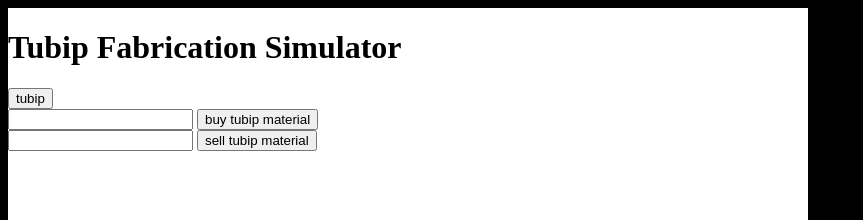
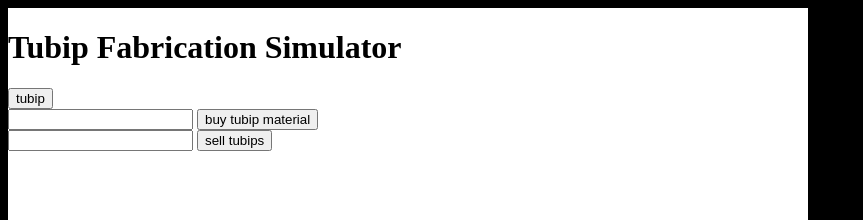
Before and after one commit to hs7t/tubip-fabrication-simulator, a Svelte app: page / in a window 1280 px wide. Shown: the top 220 px of the page, without its empty margins (0-863 px from the left). Built offline with nearby package versions, Linux system fonts and the light colour scheme.

Commit message:
add functionality to buttons

```diff
--- a/src/App.svelte
+++ b/src/App.svelte
@@ -25,8 +25,8 @@
   </section>
 
   <section id="market">
-      <NumberInput buttonLabel="buy tubip material"></NumberInput>
-      <NumberInput buttonLabel="sell tubip material"></NumberInput>
+      <NumberInput buttonLabel="buy tubip material" onEnter={handleMatterPurchase(1)}></NumberInput>
+      <NumberInput buttonLabel="sell tubips" onEnter={handleTubipSale(1)}></NumberInput>
     </section>
 </main>
 
```
